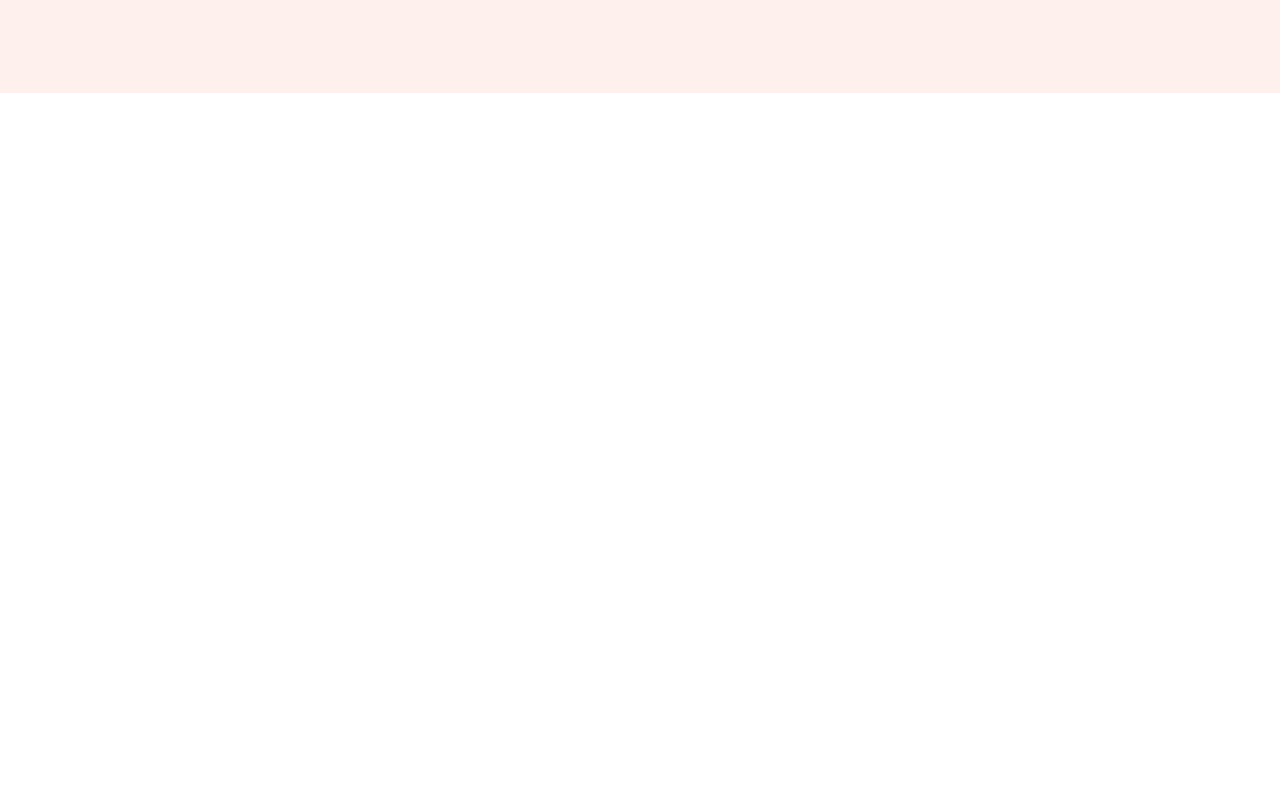
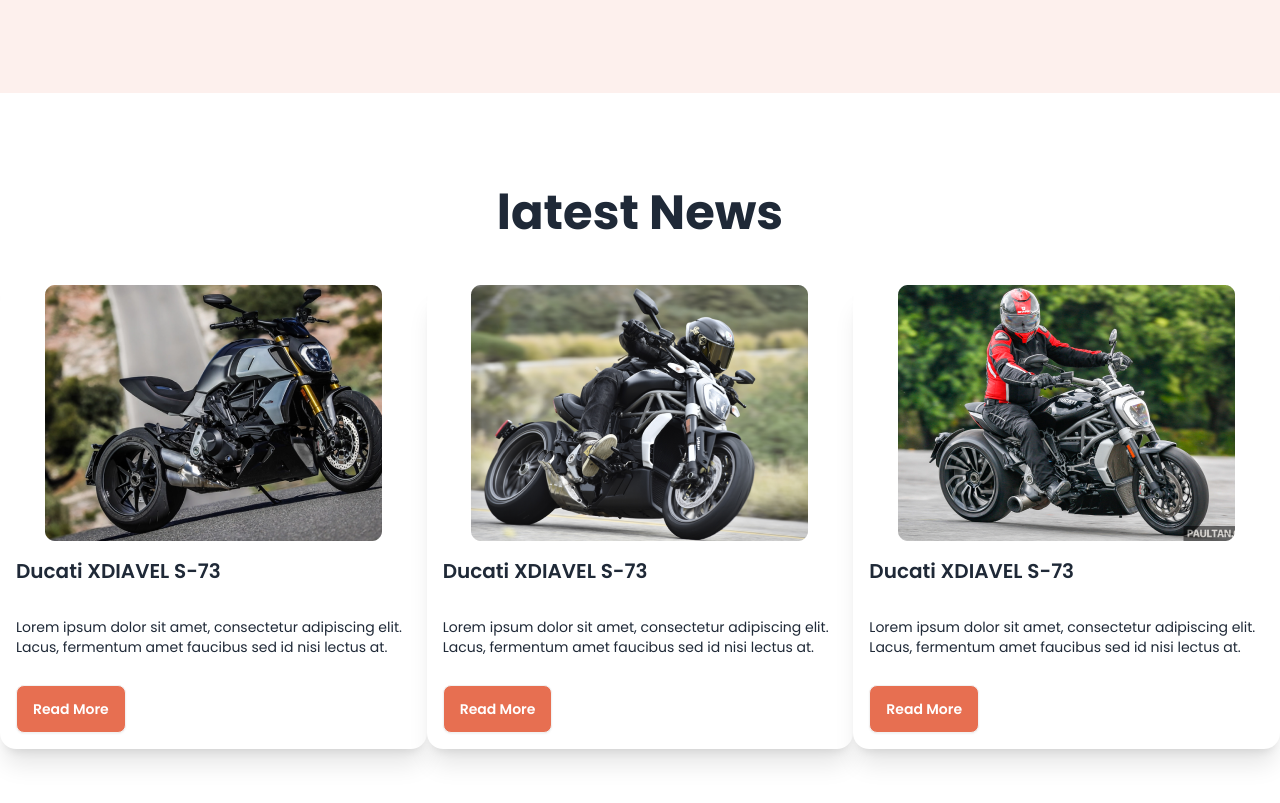
Before and after one commit to UlfathAraIslam/Bikezy, a plain HTML site: page index.html in a window 1280 px wide. Shown: the part 525-1328 px from the top of the page. Before the commit the page ends 800 px from the top, so only its background shows below. Drawn offline with nearby package versions, Linux system fonts and the light colour scheme.

Commit message:
latest news section done

```diff
--- a/index.html
+++ b/index.html
@@ -174,7 +174,62 @@
       </div>
     </header>
     <!-- main section -->
-    <main class="md:container mx-auto"></main>
+    <main class="md:container mx-auto">
+      <!-- featured bike section---homework -->
+      <section></section>
+      <!-- latest bike section -->
+      <section class="my-24">
+        <h3 class="text-5xl font-bold text-center mb-12">latest News</h3>
+        <!-- cards -->
+        <div class="grid grid-cols-1 md:grid-cols-2 lg:grid-cols-3">
+          <!-- card 1-->
+          <div class="card card-compact bg-base-100  shadow-xl">
+            <figure>
+              <img
+                src="images/others/latest1.png"
+                alt="Shoes" />
+            </figure>
+            <div class="card-body space-y-5">
+              <h2 class="card-title">Ducati XDIAVEL S-73</h2>
+              <p>Lorem ipsum dolor sit amet, consectetur adipiscing elit. Lacus, fermentum amet faucibus sed id nisi lectus at.</p>
+              <div class="card-actions justify-start">
+                <button class="btn bg-bike-primary text-white">Read More</button>
+              </div>
+            </div>
+          </div>
+          <!-- card 2 -->
+          <div class="card card-compact bg-base-100  shadow-xl">
+            <figure>
+              <img
+                src="images/others/latest2.png"
+                alt="Shoes" />
+            </figure>
+            <div class="card-body space-y-5">
+              <h2 class="card-title">Ducati XDIAVEL S-73</h2>
+              <p>Lorem ipsum dolor sit amet, consectetur adipiscing elit. Lacus, fermentum amet faucibus sed id nisi lectus at.</p>
+              <div class="card-actions justify-start">
+                <button class="btn bg-bike-primary text-white">Read More</button>
+              </div>
+            </div>
+          </div>
+          <!-- card 3 -->
+          <div class="card card-compact bg-base-100  shadow-xl">
+            <figure>
+              <img
+                src="images/others/latest3.png"
+                alt="Shoes" />
+            </figure>
+            <div class="card-body space-y-5">
+              <h2 class="card-title">Ducati XDIAVEL S-73</h2>
+              <p>Lorem ipsum dolor sit amet, consectetur adipiscing elit. Lacus, fermentum amet faucibus sed id nisi lectus at.</p>
+              <div class="card-actions justify-start">
+                <button class="btn bg-bike-primary text-white">Read More</button>
+              </div>
+            </div>
+          </div>
+        </div>
+      </section>
+    </main>
     <!-- footer section -->
     <footer></footer>
   </body>
```
